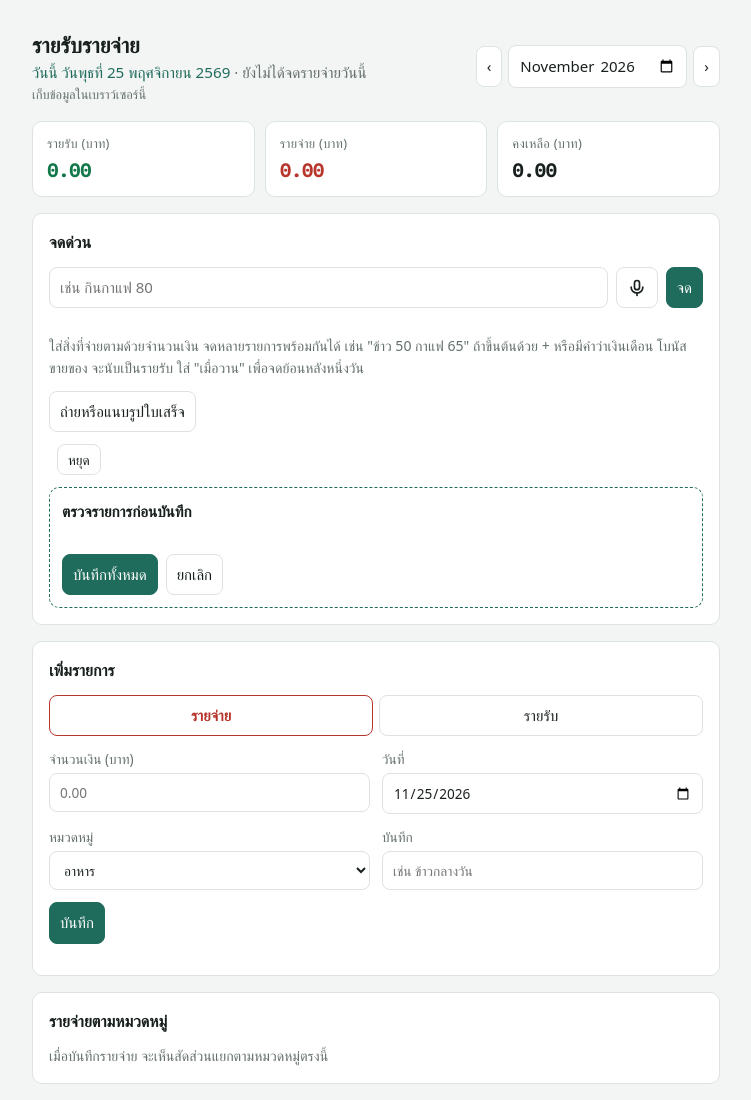
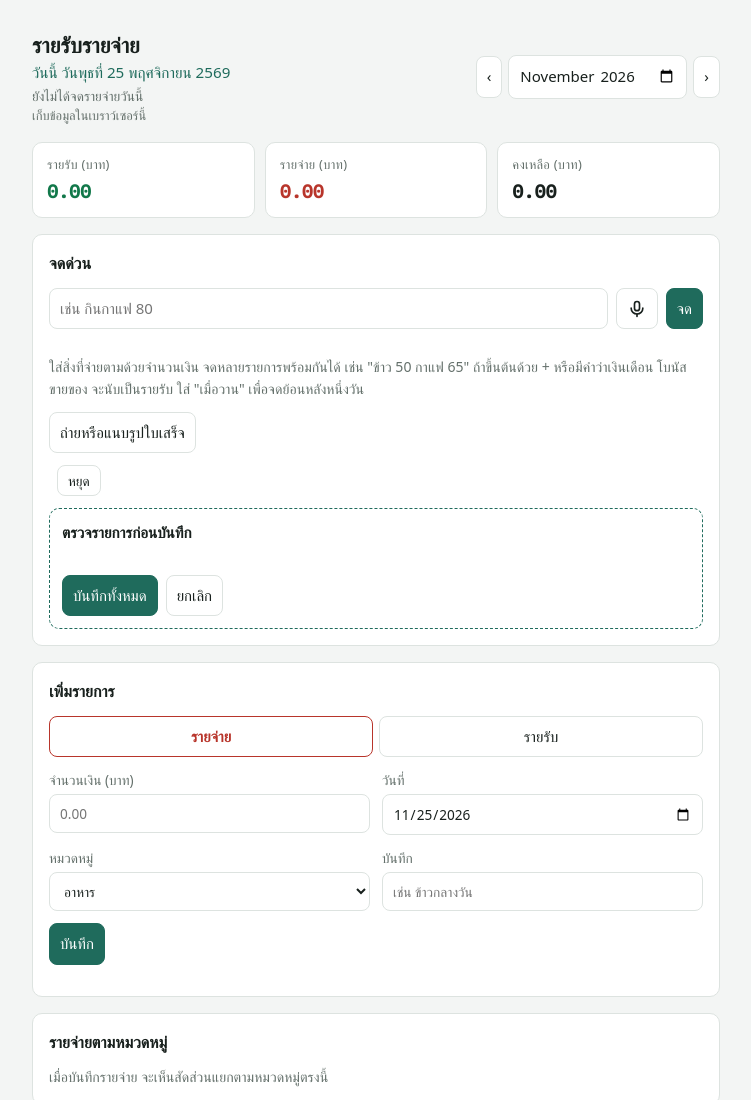
Before and after one commit to Pakornsudlor/PAKORN, a plain HTML site: page artifact/expense-tracker.html in a window 1280 px wide. Shown: the top 1100 px of the page, without its empty margins (264-1015 px from the left). Drawn offline with Linux system fonts and the light colour scheme; a web font is replaced by a local one.

Commit message:
Move today's spending line below the date
Co-Authored-By: Claude Sonnet 5.5 <noreply@anthropic.com>
Claude-Session: https://claude.ai/code/session_01EQzzvDYJUx1irJC4SwoE6E

```diff
--- a/artifact/expense-tracker.html
+++ b/artifact/expense-tracker.html
@@ -44,7 +44,7 @@ h1 { margin: 0; font-size: 1.35rem; font-weight: 600; text-wrap: balance; }
 h2 { margin: 0; font-size: 1rem; font-weight: 600; }
 .status { font-size: .8rem; color: var(--muted); }
 .today { font-size: .95rem; font-weight: 500; color: var(--accent); }
-.today span { color: var(--muted); font-weight: 400; }
+.today div { color: var(--muted); font-weight: 400; font-size: .85rem; }
 .month-nav { display: flex; gap: 6px; align-items: center; }
 input, select, button {
   font: inherit; color: var(--text); background: var(--surface);
@@ -330,8 +330,8 @@ button.danger { border-color: var(--expense); color: var(--expense); }
     const spent = transactions.reduce((s, t) => s + (t.type === 'expense' && t.date === today ? t.amount : 0), 0);
     const line = $('todayLine');
     line.textContent = 'วันนี้ ' + fullDateFmt.format(new Date());
-    const extra = document.createElement('span');
-    extra.textContent = spent > 0 ? ` · ใช้ไปแล้ว ${fmt.format(spent)} บาท` : ' · ยังไม่ได้จดรายจ่ายวันนี้';
+    const extra = document.createElement('div');
+    extra.textContent = spent > 0 ? `ใช้ไปแล้ว ${fmt.format(spent)} บาท` : 'ยังไม่ได้จดรายจ่ายวันนี้';
     line.appendChild(extra);
   }
 
```
